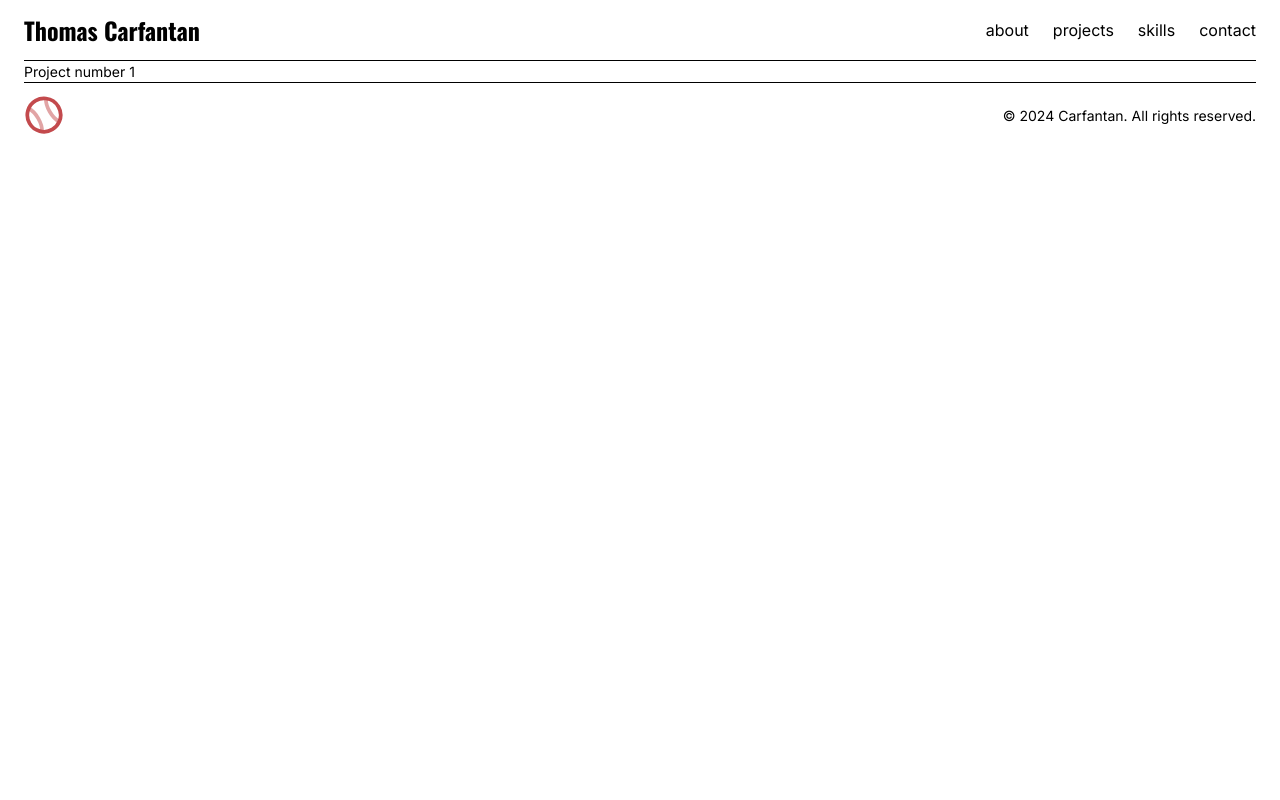
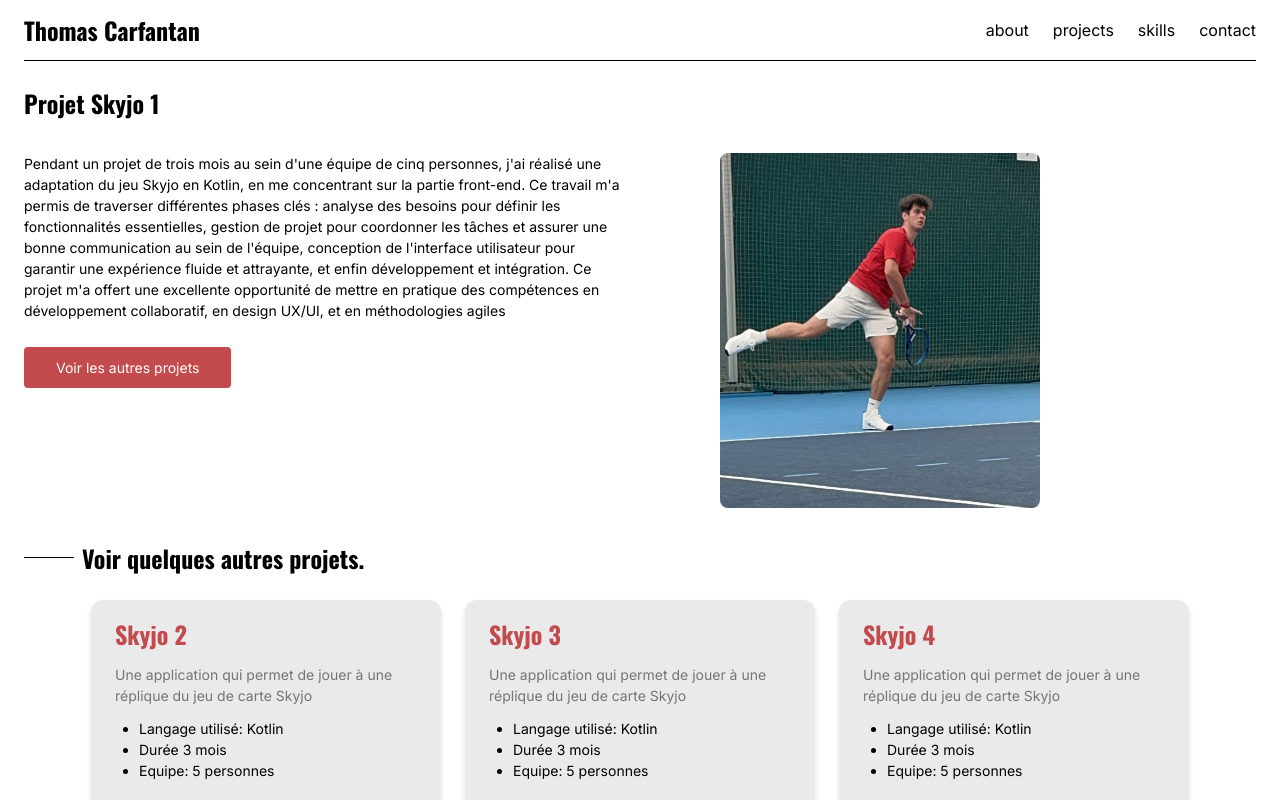
Before and after one commit to SkOor17/portfolio, a React (Vite) app: page /project/1 in a window 1280 px wide. Shown: the top 800 px of the page. Built offline with nearby package versions, Linux system fonts and the light colour scheme.

Commit message:
add pages projects

```diff
--- a/src/components/Button.tsx
+++ b/src/components/Button.tsx
@@ -26,7 +26,7 @@ export default function Button(
     const buttonStyles = `${baseStyles} ${type === "primary" ? primaryStyles : secondaryStyles}`;
 
     return (
-        <div className="transition-transform transform hover:scale-105 py-3">
+        <div className="w-fit transition-transform transform hover:scale-105 py-3">
             <Link
                 onClick={link?.startsWith("#") ? handleClick : undefined}
                 to={!link ? "" : link}
--- a/src/components/TextUnderline.tsx
+++ b/src/components/TextUnderline.tsx
@@ -9,7 +9,7 @@ export default function TextUnderline({ children, className, spacing, size}:
     switch (size) {
         case "xl":
             res =
-            <span className={`relative ${spacing ? `ml-${spacing}` : "ml-2"}`}>
+            <span className={`relative ${spacing ? `mx-${spacing}` : "mx-2"}`}>
 
                 {children}
                 <svg width="131" height="15" viewBox="0 0 131 15" fill="none" xmlns="http://www.w3.org/2000/svg"
@@ -33,7 +33,7 @@ export default function TextUnderline({ children, className, spacing, size}:
 
         default:
             res =
-            <span className={`relative ${spacing ? `ml-${spacing}` : "ml-2"}`}>
+            <span className={`relative ${spacing ? `mx-${spacing}` : "mx-2"}`}>
                 {children}
 
                 <svg
--- a/src/data/datas.tsx
+++ b/src/data/datas.tsx
@@ -12,6 +12,9 @@ type Project = {
     title: string,
     description: string,
     keyWords: Array<string>,
+    category: "perso" | "scolaire",
+    texte: string,
+    img: string
 }
 
 type Skill = {
@@ -23,21 +26,39 @@ type Skill = {
 export const projects: Project[] = [
     {
         id: 1,
-        title: "Skyjo",
+        title: "Skyjo 1",
         description: "Une application qui permet de jouer à une réplique du jeu de carte Skyjo ",
         keyWords: ["Langage utilisé: Kotlin", "Durée 3 mois", "Equipe: 5 personnes"],
+        category: "scolaire",
+        texte: "Pendant un projet de trois mois au sein d'une équipe de cinq personnes, j'ai réalisé une adaptation du jeu Skyjo en Kotlin, en me concentrant sur la partie front-end. Ce travail m'a permis de traverser différentes phases clés : analyse des besoins pour définir les fonctionnalités essentielles, gestion de projet pour coordonner les tâches et assurer une bonne communication au sein de l'équipe, conception de l'interface utilisateur pour garantir une expérience fluide et attrayante, et enfin développement et intégration. Ce projet m'a offert une excellente opportunité de mettre en pratique des compétences en développement collaboratif, en design UX/UI, et en méthodologies agiles",
+        img: "/assets/Tennis.JPG"
     },
     {
         id: 2,
-        title: "Skyjo",
+        title: "Skyjo 2",
         description: "Une application qui permet de jouer à une réplique du jeu de carte Skyjo ",
         keyWords: ["Langage utilisé: Kotlin", "Durée 3 mois", "Equipe: 5 personnes"],
+        category: "scolaire",
+        texte: "Pendant un projet de trois mois au sein d'une équipe de cinq personnes, j'ai réalisé une adaptation du jeu Skyjo en Kotlin, en me concentrant sur la partie front-end. Ce travail m'a permis de traverser différentes phases clés : analyse des besoins pour définir les fonctionnalités essentielles, gestion de projet pour coordonner les tâches et assurer une bonne communication au sein de l'équipe, conception de l'interface utilisateur pour garantir une expérience fluide et attrayante, et enfin développement et intégration. Ce projet m'a offert une excellente opportunité de mettre en pratique des compétences en développement collaboratif, en design UX/UI, et en méthodologies agiles",
+        img: "/assets/Tennis.JPG"
     },
     {
         id: 3,
-        title: "Skyjo",
+        title: "Skyjo 3",
         description: "Une application qui permet de jouer à une réplique du jeu de carte Skyjo ",
         keyWords: ["Langage utilisé: Kotlin", "Durée 3 mois", "Equipe: 5 personnes"],
+        category: "scolaire",
+        texte: "Pendant un projet de trois mois au sein d'une équipe de cinq personnes, j'ai réalisé une adaptation du jeu Skyjo en Kotlin, en me concentrant sur la partie front-end. Ce travail m'a permis de traverser différentes phases clés : analyse des besoins pour définir les fonctionnalités essentielles, gestion de projet pour coordonner les tâches et assurer une bonne communication au sein de l'équipe, conception de l'interface utilisateur pour garantir une expérience fluide et attrayante, et enfin développement et intégration. Ce projet m'a offert une excellente opportunité de mettre en pratique des compétences en développement collaboratif, en design UX/UI, et en méthodologies agiles",
+        img: "/assets/Tennis.JPG"
+    },
+    {
+        id: 4,
+        title: "Skyjo 4",
+        description: "Une application qui permet de jouer à une réplique du jeu de carte Skyjo ",
+        keyWords: ["Langage utilisé: Kotlin", "Durée 3 mois", "Equipe: 5 personnes"],
+        category: "perso",
+        texte: "Pendant un projet de trois mois au sein d'une équipe de cinq personnes, j'ai réalisé une adaptation du jeu Skyjo en Kotlin, en me concentrant sur la partie front-end. Ce travail m'a permis de traverser différentes phases clés : analyse des besoins pour définir les fonctionnalités essentielles, gestion de projet pour coordonner les tâches et assurer une bonne communication au sein de l'équipe, conception de l'interface utilisateur pour garantir une expérience fluide et attrayante, et enfin développement et intégration. Ce projet m'a offert une excellente opportunité de mettre en pratique des compétences en développement collaboratif, en design UX/UI, et en méthodologies agiles",
+        img: "/assets/Tennis.JPG"
     },
 ]
 
--- a/src/pages/NotFound.tsx
+++ b/src/pages/NotFound.tsx
@@ -1,6 +1,6 @@
 export default function NotFound() {
   return (
-    <div className='text-center p-10'>
+    <div className='title text-center p-10 min-h-[calc(100vh-140px)]'>
       <h1>404</h1>
       <p>Page Not Found</p>
     </div>
--- a/src/pages/Project.tsx
+++ b/src/pages/Project.tsx
@@ -1,11 +1,63 @@
 import { useParams } from 'react-router-dom';
+import { projects } from '../data/datas';
+import Button from '../components/Button';
+import TitleSection from '../components/TitleSection';
+import CardProject from '../components/CardProject';
+import NotFound from './NotFound';
 
 export default function Project() {
     const { projectId } = useParams()
+    if (projectId === undefined) throw Error
+
+    const tmp: string = projectId
+    const projectIdNum = parseInt(tmp)
+    const projet = projects.find((projet) => projet.id===projectIdNum)
+
+    if (projet === undefined) return (<NotFound/>)
+
+    const otherProjects = []
+    for (let index = 0; otherProjects.length < 3; index++) {
+        if (projects[index].id !== projectIdNum) {
+            otherProjects.push(projects[index])
+        }
+    }
 
     return (
-        <div>
-            Project number {projectId}
+        <div className='flex flex-col py-6 gap-8 h-full'>
+            <div className='flex flex-col gap-8 h-full'>
+                <p className='title'>
+                    Projet {projet?.title}
+                </p>
+                <div className='flex flex-col gap-8 items-center md:flex-row md:items-start md:gap-24'>
+                    <div className='md:w-[calc(75vh)] md:gap-6 md:flex md:flex-col md:justify-between'>
+                        <div>
+                            {projet?.texte}
+                        </div>
+                        <div className='hidden md:block'>
+                            <Button type='primary' link='/projects'>Voir les autres projets</Button>
+                        </div>
+                    </div>
+                    <div className="w-3/4 flex justify-center lg:w-fit">
+                        <img
+                            className="lg:max-h-[calc(60vh)] max-w-[calc(40vh)] rounded-lg"
+                            src={projet?.img}
+                            alt=""
+                        />
+                    </div>
+                </div>
+                <div className='md:hidden w-full flex justify-center'>
+                    <Button type='primary' link='/projects'>Voir les autres projets</Button>
+                </div>
+            </div>
+
+            <div className='flex flex-col gap-6'>
+                <TitleSection>Voir quelques autres projets.</TitleSection>
+                <div className='flex flex-col gap-6 w-full items-center lg:flex-row lg:justify-center'>
+                    {otherProjects.map((projet) => (
+                        <CardProject key={projet.id} id={projet.id} description={projet.description} keyWords={projet.keyWords}>{projet.title}</CardProject>
+                    ))}
+                </div>
+            </div>
         </div>
     )
 }
--- a/src/pages/Projects.tsx
+++ b/src/pages/Projects.tsx
@@ -1,5 +1,46 @@
+import CardProject from "../components/CardProject";
+import TextUnderline from "../components/TextUnderline";
+import TitleSection from "../components/TitleSection";
+import { projects } from "../data/datas";
+
 export default function Projects() {
+
+  const projetsScolaires = projects.filter((projet) => projet.category==="scolaire")
+  const projetsPerso = projects.filter((projet) => projet.category==="perso")
+
   return (
-    <div>Projects</div>
+    <div className='flex flex-col py-6 gap-8'>
+      <div>
+        <div >
+          <div className="inline-flex">
+            <p className="title !font-normal">Je vous présente tous mes </p>
+            <p className="title !font-normal">
+              <TextUnderline className="top-7 -left-1">
+                projets
+              </TextUnderline>
+            </p>
+          </div>
+          <p className="title !font-normal">dans cette page.</p>
+        </div>
+      </div>
+
+      <div className='flex flex-col gap-6'>
+        <TitleSection>Scolaires.</TitleSection>
+        <div className='flex flex-col gap-6 w-full items-center lg:flex-row lg:justify-center'>
+          {projetsScolaires.map((projet) => (
+            <CardProject key={projet.id} id={projet.id} description={projet.description} keyWords={projet.keyWords}>{projet.title}</CardProject>
+          ))}
+        </div>
+      </div>
+
+      <div className='flex flex-col gap-6'>
+        <TitleSection>Personels.</TitleSection>
+        <div className='flex flex-col gap-6 w-full items-center lg:flex-row lg:justify-center'>
+          {projetsPerso.map((projet) => (
+            <CardProject key={projet.id} id={projet.id} description={projet.description} keyWords={projet.keyWords}>{projet.title}</CardProject>
+          ))}
+        </div>
+      </div>
+    </div>
   )
 }
```
